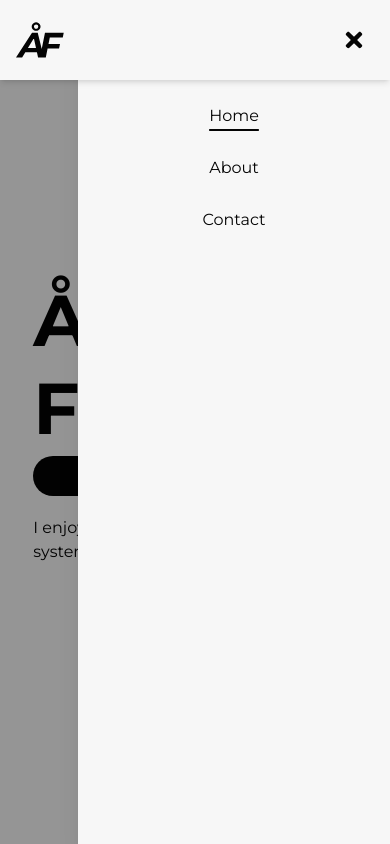
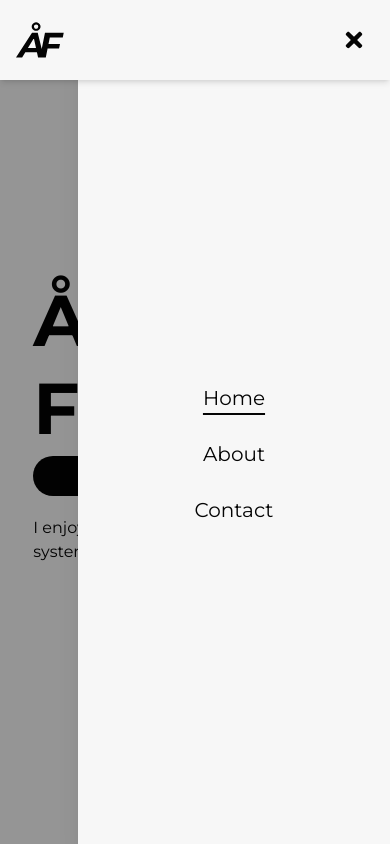
Before and after one commit to CodingQuercus/portfolio, a Next.js app: page / in a window 390 px wide. Both pictures are taken after a click on the button "Open menu". Shown: the top 844 px of the page. Built offline with nearby package versions, Linux system fonts and the light colour scheme.

Commit message:
Fixed mobile navigation.

```diff
--- a/app/components/Navbar.tsx
+++ b/app/components/Navbar.tsx
@@ -123,7 +123,7 @@ export default function Navbar() {
                             animate={{ x: 0 }}
                             exit={{ x: "100%" }}
                             transition={{ type: "tween", duration: 0.3, ease: "easeOut" }}
-                            className="fixed top-0 right-0 h-full w-4/5 max-w-sm bg-background shadow-xl z-40 md:hidden flex flex-col gap-3 px-6 pt-24 pb-8"
+                            className="fixed top-0 right-0 h-full w-4/5 max-w-sm bg-background shadow-xl z-40 md:hidden flex flex-col items-center justify-center gap-3 px-6 pt-24 pb-8"
                         >
                             {[
                                 ...navLinks,
@@ -139,7 +139,7 @@ export default function Navbar() {
                                                 ? handleMobileContactClick
                                                 : () => setIsOpen(false)
                                         }
-                                        className={`text-base text-center px-4 py-2 rounded-full transition-colors ${isActive
+                                        className={`text-xl text-center px-4 py-2 rounded-full transition-colors ${isActive
                                             ? "underline underline-offset-8 decoration-2"
                                             : "hover:bg-foreground/5"
                                             }`}
--- a/app/globals.css
+++ b/app/globals.css
@@ -31,7 +31,7 @@ body {
 }
 
 html {
-  scroll-padding-top: 80px;
+  scroll-padding-top: 120px;
 }
 
 @media (prefers-reduced-motion: reduce) {
```
